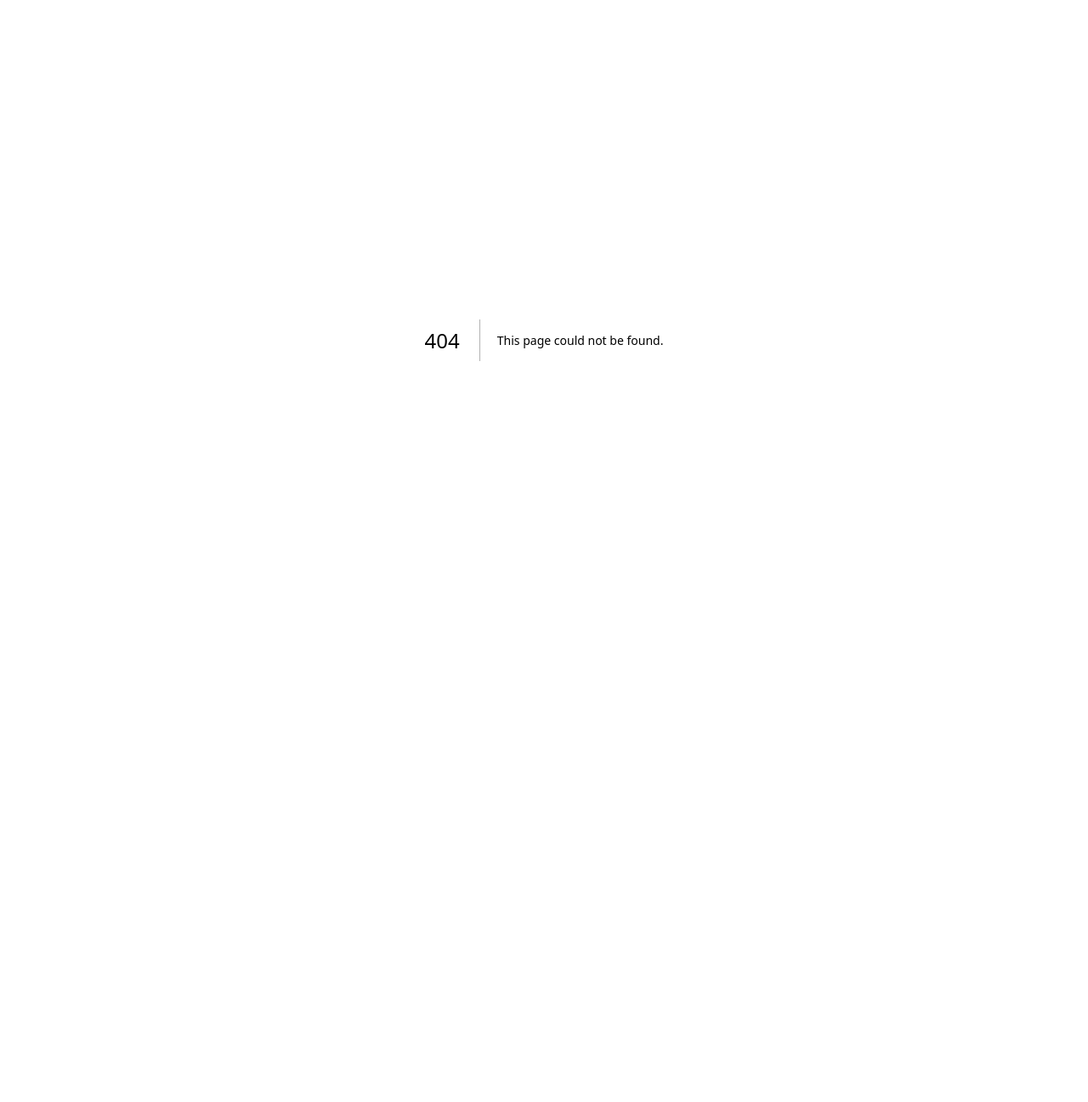
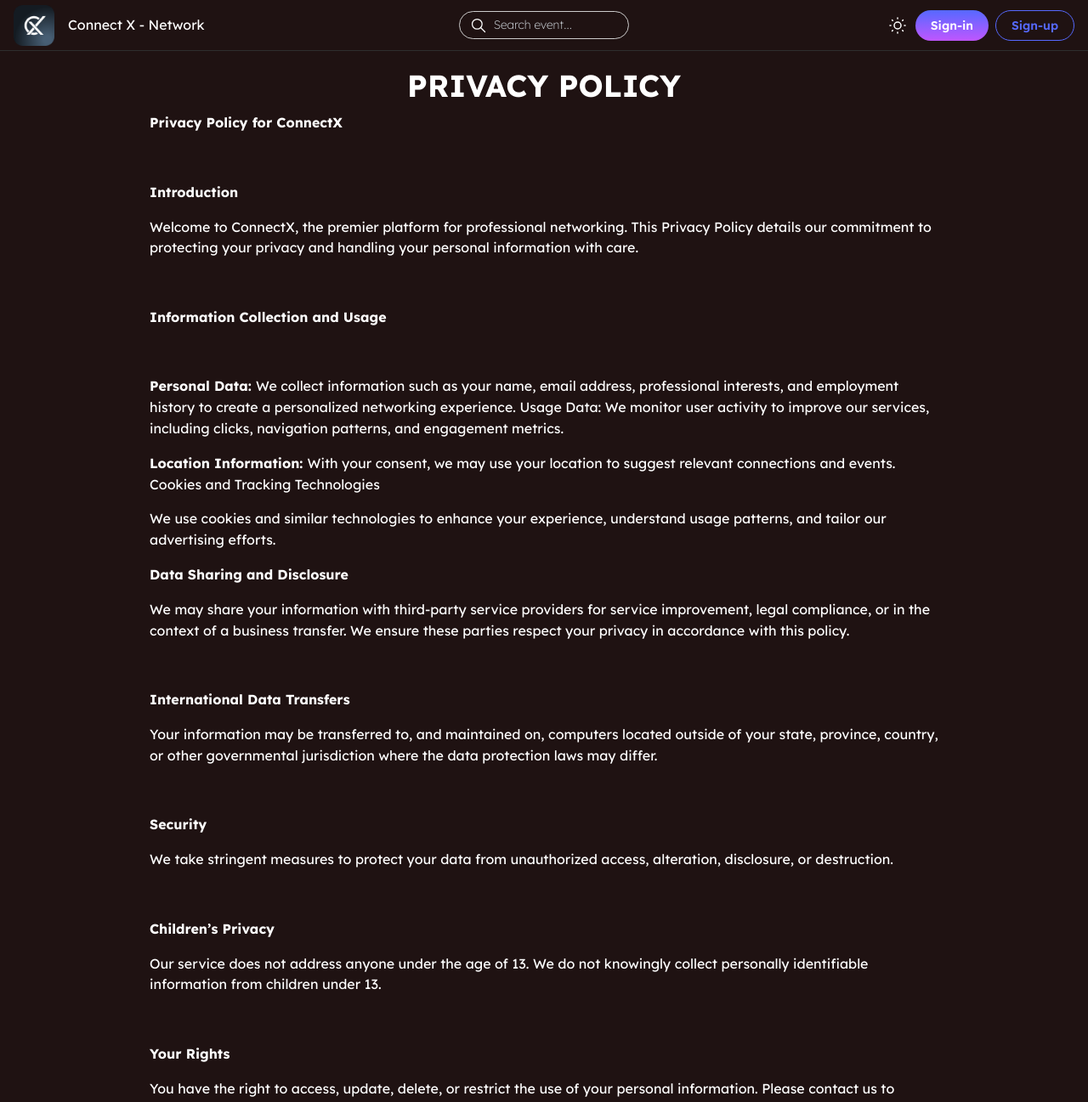
Before and after one commit to connectx-network/connectx-client, a Next.js app: page /privacy in a window 1280 px wide. Before the commit this address had no page. Shown: the top 1297 px of the page at 85% size. Before the commit the page ends 800 px from the top, so only its background shows below. Built offline with nearby package versions, Linux system fonts and the light colour scheme; no server answers.

Commit message:
feat: add privacy page

```diff
--- /dev/null
+++ b/src/app/(main)/privacy/page.tsx
@@ -0,0 +1,86 @@
+"use client";
+
+const PrivacyPage = () => {
+  return (
+    <div className="">
+      <h1 className="text-[36px] mb-[20px] uppercase leading-[2px] border-b-2 border-white pb-[10px] text-center">
+        Privacy Policy
+      </h1>
+      <p className="font-bold">Privacy Policy for ConnectX</p>
+      <br />
+      <p className="font-bold">Introduction</p>
+      <p>
+        Welcome to ConnectX, the premier platform for professional networking.
+        This Privacy Policy details our commitment to protecting your privacy
+        and handling your personal information with care.
+      </p>
+      <br />
+      <p className="font-bold">Information Collection and Usage</p>
+      <br />
+      <p>
+        <span className="font-bold">Personal Data: </span>We collect information
+        such as your name, email address, professional interests, and employment
+        history to create a personalized networking experience. Usage Data: We
+        monitor user activity to improve our services, including clicks,
+        navigation patterns, and engagement metrics.
+      </p>
+      <p>
+        <span className="font-bold">Location Information: </span>With your
+        consent, we may use your location to suggest relevant connections and
+        events. Cookies and Tracking Technologies
+      </p>
+      <p>
+        We use cookies and similar technologies to enhance your experience,
+        understand usage patterns, and tailor our advertising efforts.
+      </p>
+      <p className="font-bold">Data Sharing and Disclosure</p>
+      <p>
+        We may share your information with third-party service providers for
+        service improvement, legal compliance, or in the context of a business
+        transfer. We ensure these parties respect your privacy in accordance
+        with this policy.
+      </p>
+      <br />
+      <p className="font-bold">International Data Transfers</p>
+      <p>
+        Your information may be transferred to, and maintained on, computers
+        located outside of your state, province, country, or other governmental
+        jurisdiction where the data protection laws may differ.
+      </p>
+      <br />
+      <p className="font-bold">Security</p>
+      <p>
+        We take stringent measures to protect your data from unauthorized
+        access, alteration, disclosure, or destruction.
+      </p>
+      <br />
+      <p className="font-bold">Children’s Privacy</p>
+      <p>
+        Our service does not address anyone under the age of 13. We do not
+        knowingly collect personally identifiable information from children
+        under 13.
+      </p>
+      <br />
+      <p className="font-bold">Your Rights</p>
+      <p>
+        You have the right to access, update, delete, or restrict the use of
+        your personal information. Please contact us to exercise these rights.
+      </p>
+      <br />
+      <p className="font-bold">Changes to This Privacy Policy</p>
+      <p>
+        We may update our Privacy Policy from time to time. We will notify you
+        of any changes by posting the new Privacy Policy on this page.
+      </p>
+      <br />
+      <p className="font-bold">Contact Us</p>
+      <p>
+        For any questions or concerns regarding this policy or our privacy
+        practices, please contact us at:
+      </p>
+      <p className="font-bold">Email: support@connectx.network</p>
+    </div>
+  );
+};
+
+export default PrivacyPage;
```
